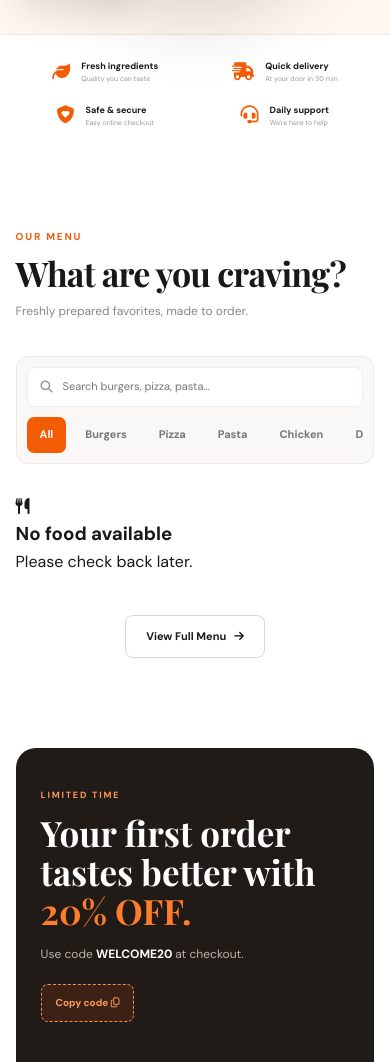
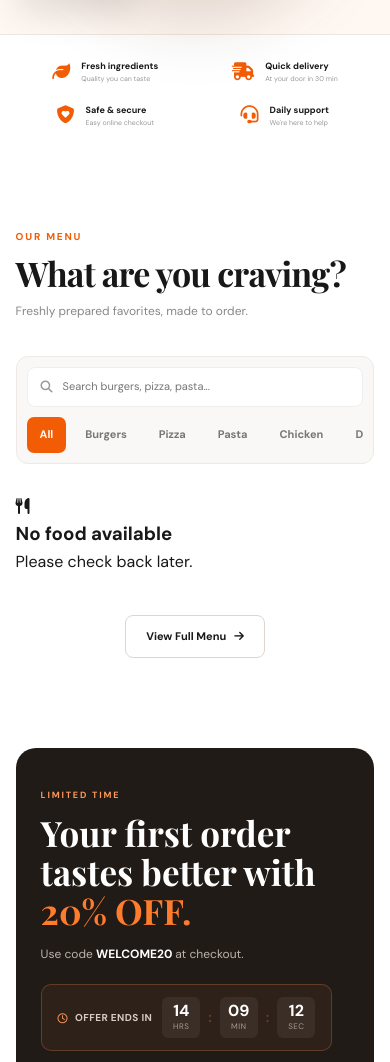
Before and after one commit to abdur1233/savora, a Flask app: page / in a window 390 px wide. Shown: the part 988-2050 px from the top of the page. Run offline with Flask 3, Linux system fonts and the light colour scheme; data that the repository does not hold is empty; grey boxes are pictures that could not be loaded.

Commit message:
add live countdown timer to offer banner

```diff
--- a/static/css/style.css
+++ b/static/css/style.css
@@ -998,6 +998,89 @@ a {
     border-radius: 7px;
     font-size: 10px;
     font-weight: 800;
+    cursor: pointer;
+    transition:
+        transform 0.3s cubic-bezier(0.22, 1, 0.36, 1),
+        background 0.3s ease,
+        box-shadow 0.3s ease;
+}
+
+.offer-copy:hover {
+    background: rgba(242,92,5,.22);
+    transform: translateY(-3px);
+    box-shadow: 0 10px 22px rgba(242,92,5,.22);
+}
+
+/* COUNTDOWN TIMER */
+
+.offer-countdown {
+    display: flex;
+    align-items: center;
+    gap: 16px;
+    margin-bottom: 22px;
+    padding: 12px 16px;
+    border: 1px solid rgba(255, 138, 76, 0.25);
+    border-radius: 10px;
+    background: rgba(255, 138, 76, 0.06);
+}
+
+.offer-countdown-label {
+    display: flex;
+    align-items: center;
+    gap: 7px;
+    color: #d8ccc2;
+    font-size: 10px;
+    font-weight: 700;
+    letter-spacing: 0.4px;
+    text-transform: uppercase;
+    white-space: nowrap;
+}
+
+.offer-countdown-label i {
+    color: #ff985a;
+}
+
+.offer-countdown-digits {
+    display: flex;
+    align-items: center;
+    gap: 8px;
+}
+
+.offer-countdown-unit {
+    display: flex;
+    flex-direction: column;
+    align-items: center;
+    min-width: 38px;
+    padding: 5px 6px;
+    border-radius: 6px;
+    background: rgba(255, 255, 255, 0.06);
+}
+
+.offer-countdown-unit strong {
+    color: #fff;
+    font-size: 16px;
+    font-weight: 800;
+    font-variant-numeric: tabular-nums;
+    line-height: 1.1;
+}
+
+.offer-countdown-unit small {
+    color: #a89a8f;
+    font-size: 8px;
+    text-transform: uppercase;
+    letter-spacing: 0.5px;
+}
+
+.offer-countdown-sep {
+    color: #ff985a;
+    font-weight: 800;
+    font-size: 14px;
+    animation: offerColonBlink 1s steps(1) infinite;
+}
+
+@keyframes offerColonBlink {
+    0%, 49% { opacity: 1; }
+    50%, 100% { opacity: 0.25; }
 }
 
 .offer-visual {
@@ -1008,6 +1091,21 @@ a {
     width: 100%;
     height: 100%;
     object-fit: cover;
+    transition: transform 0.6s cubic-bezier(0.22, 1, 0.36, 1);
+}
+
+.offer-banner:hover .offer-visual img {
+    transform: scale(1.06);
+}
+
+@media (prefers-reduced-motion: reduce) {
+    .offer-countdown-sep {
+        animation: none !important;
+    }
+    .offer-copy,
+    .offer-visual img {
+        transition: none !important;
+    }
 }
 
 
@@ -2030,6 +2128,11 @@ a {
         height: 270px;
     }
 
+    .offer-countdown {
+        flex-wrap: wrap;
+        gap: 10px;
+    }
+
     .about-grid {
         grid-template-columns: 1fr;
         gap: 50px;
--- a/templates/index.html
+++ b/templates/index.html
@@ -742,6 +742,39 @@
                             at checkout.
 
                         </p>
+
+
+                        <div class="offer-countdown" id="offerCountdown">
+
+                            <span class="offer-countdown-label">
+                                <i class="fa-regular fa-clock"></i>
+                                Offer ends in
+                            </span>
+
+                            <div class="offer-countdown-digits">
+
+                                <div class="offer-countdown-unit">
+                                    <strong id="countdownHours">00</strong>
+                                    <small>hrs</small>
+                                </div>
+
+                                <span class="offer-countdown-sep">:</span>
+
+                                <div class="offer-countdown-unit">
+                                    <strong id="countdownMinutes">00</strong>
+                                    <small>min</small>
+                                </div>
+
+                                <span class="offer-countdown-sep">:</span>
+
+                                <div class="offer-countdown-unit">
+                                    <strong id="countdownSeconds">00</strong>
+                                    <small>sec</small>
+                                </div>
+
+                            </div>
+
+                        </div>
 
 
                         <button
```
Also changed, not shown: static/js/script.js (+56 -0 lines).
